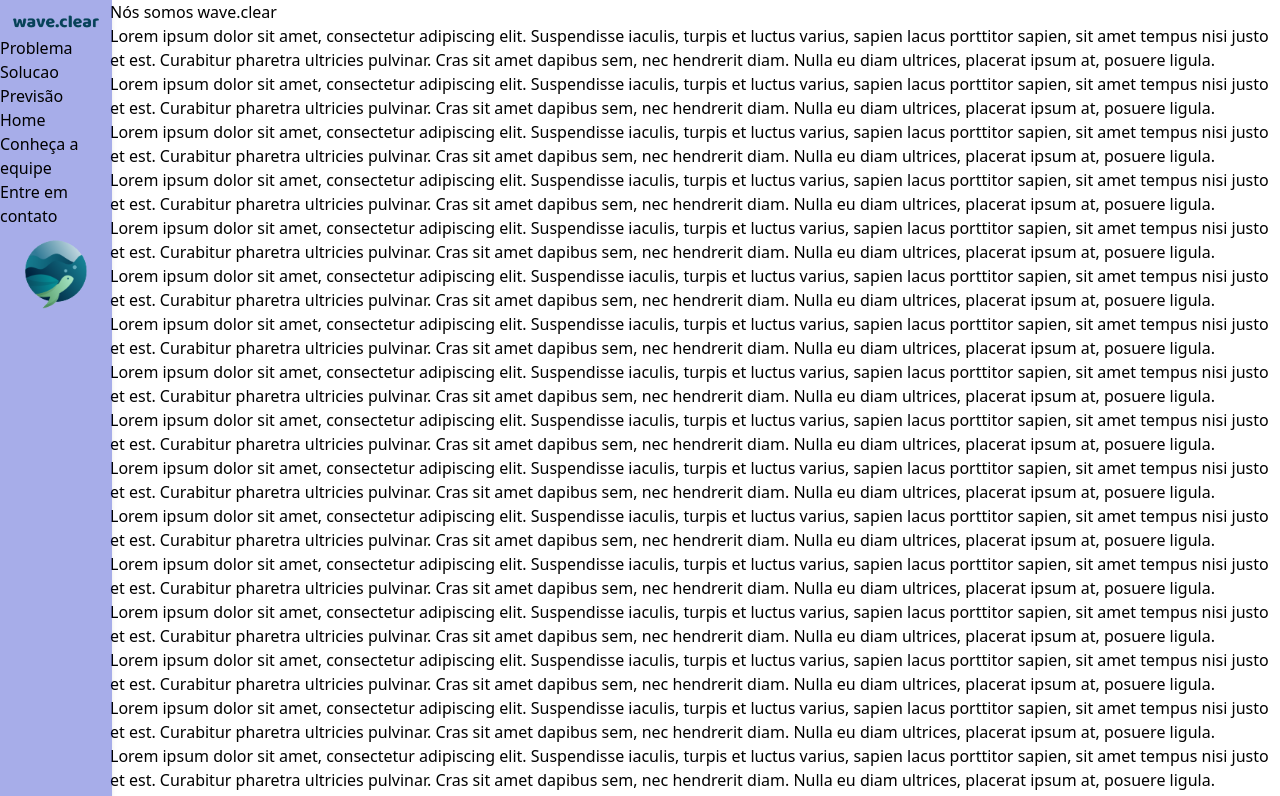
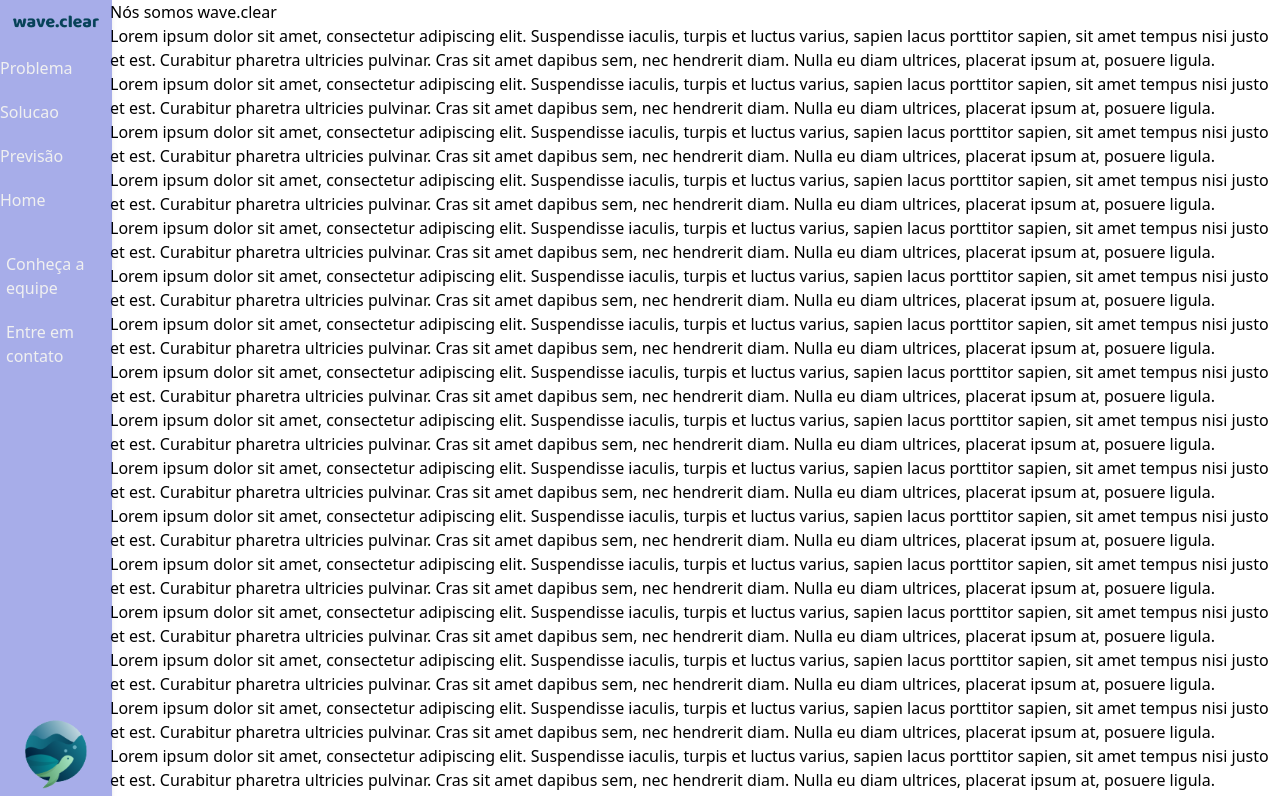
Before and after one commit to rafadagalera/wave.clear, a React app in the folder SITE/waveclear/: page / in a window 1280 px wide. Shown: the top 796 px of the page. Built offline with nearby package versions, Linux system fonts and the light colour scheme; the HTML template or start-up script is replaced by a standard one.

Commit message:
fix nav on cell

```diff
--- a/SITE/waveclear/src/components/navbar.jsx
+++ b/SITE/waveclear/src/components/navbar.jsx
@@ -3,13 +3,13 @@ import { Link } from 'react-router-dom';
 function Navbar() {
     return (
         <>
-            <ul>
+            <ul className='flex gap-5 mr-4 text-primary-white md:flex md:flex-col md:gap-5 md:mt-5'>
                 <li><Link to='/problema'>Problema</Link></li>
                 <li><Link to='/solucao'>Solucao</Link></li>
                 <li><Link to='/previsao'>Previsão</Link></li>
                 <li><Link to='/'>Home</Link></li>
             </ul>
-            <ul>
+            <ul className='hidden text-primary-white md:flex md:gap-5 md:flex-col md:mt-10 md:pl-[6px] md:h-screen'>
                 <li><Link to='/equipe'>Conheça a equipe</Link></li>
                 <li><Link to='/contato'>Entre em contato</Link></li>
             </ul>
```
